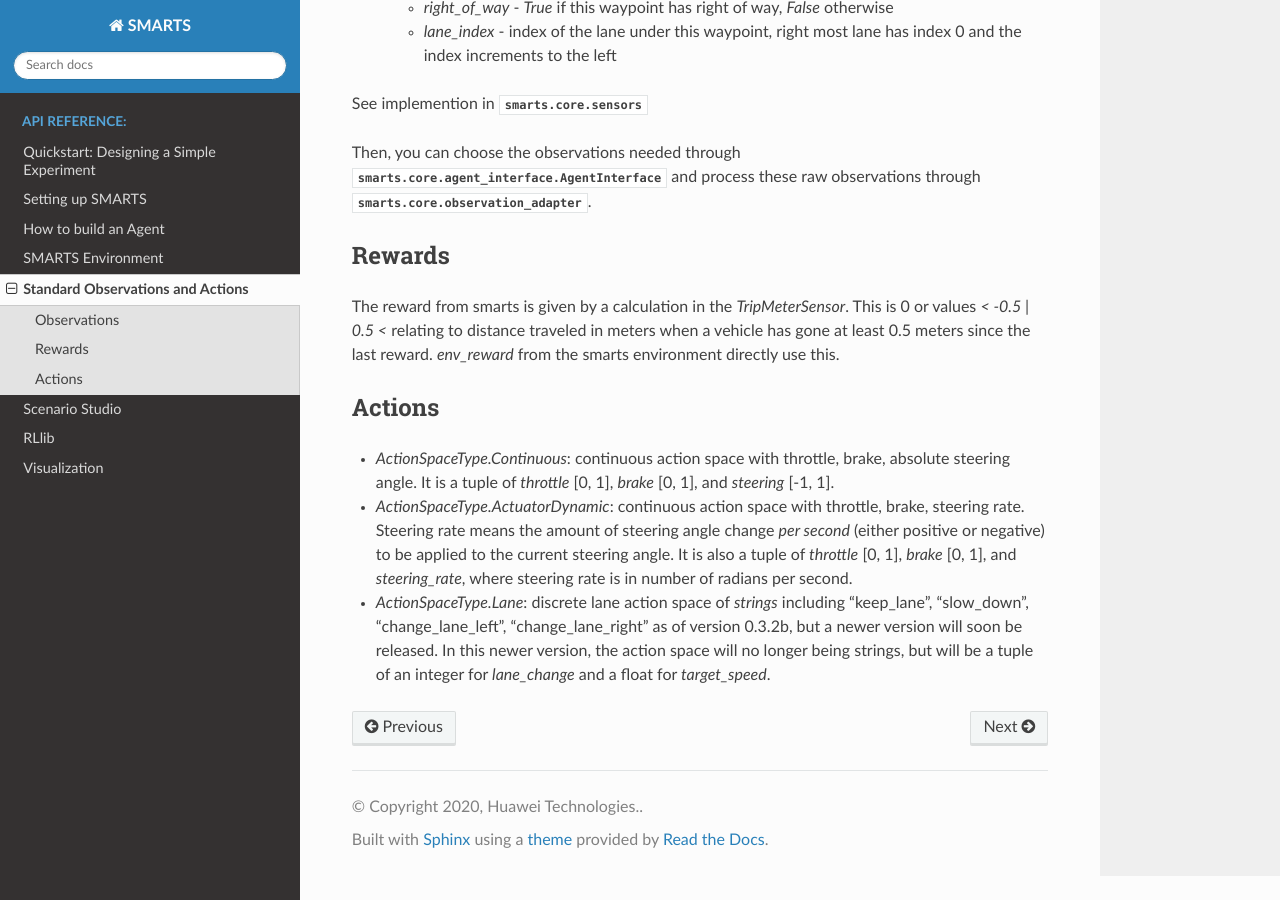
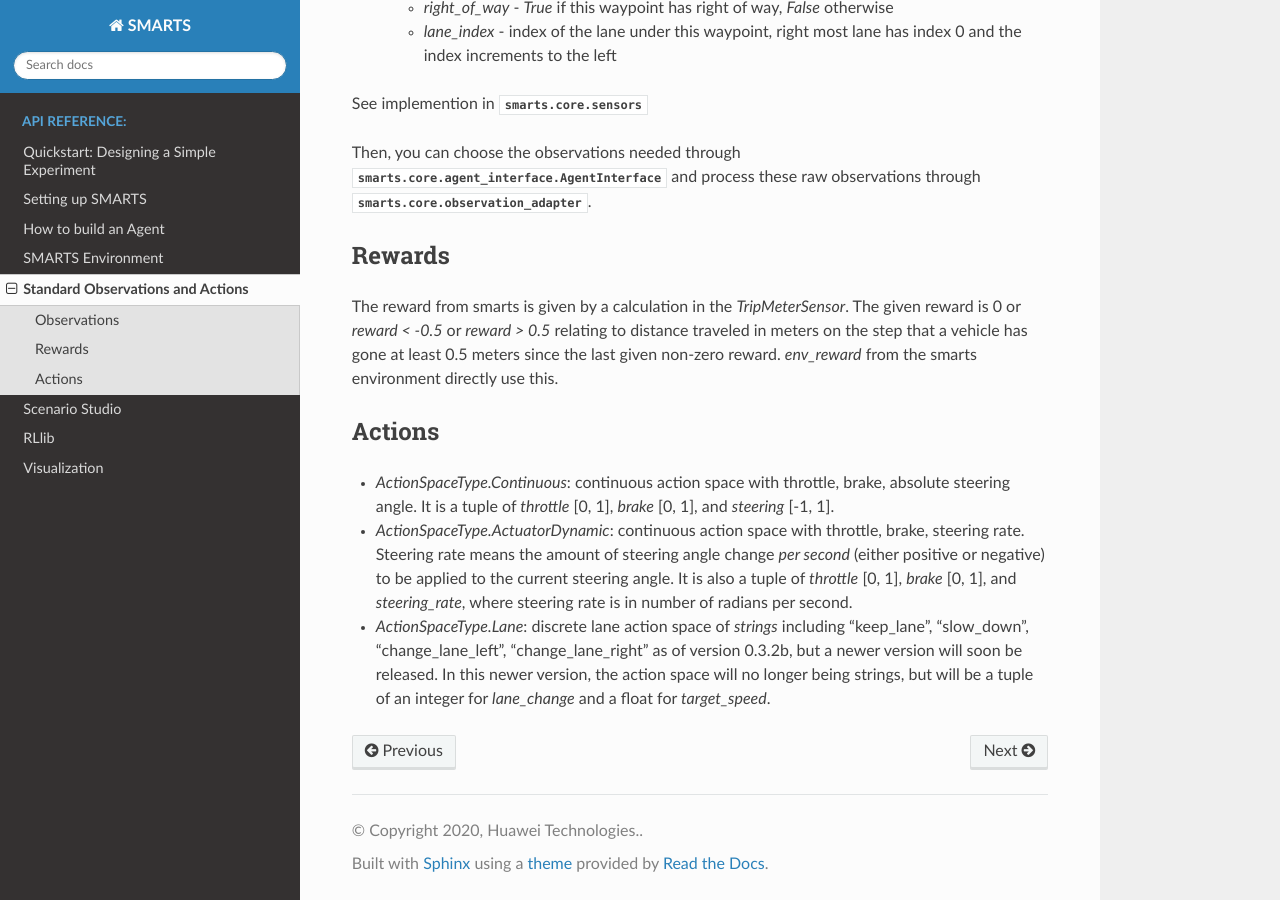
Before and after one commit to huawei-noah/SMARTS, a Sphinx documentation site: the page built from docs/sim/observations.rst, in a window 1280 px wide and 900 px high, scrolled down 2464 px. Built offline with Sphinx 7.4.7 and the Read the Docs theme 2.0.0, drawn with Linux system fonts in a browser that asks for light colours; pages that are not in the unit, such as notebooks, are missing from menus.

Commit message:
Clarify reward

```diff
--- a/docs/sim/observations.rst
+++ b/docs/sim/observations.rst
@@ -74,7 +74,7 @@ Then, you can choose the observations needed through :class:`smarts.core.agent_i
 =======
 Rewards
 =======
-The reward from smarts is given by a calculation in the `TripMeterSensor`. This is 0 or values `< -0.5 | 0.5 <` relating to distance traveled in meters when a vehicle has gone at least 0.5 meters since the last reward. `env_reward` from the smarts environment directly use this.
+The reward from smarts is given by a calculation in the `TripMeterSensor`. The given reward is 0 or `reward < -0.5` or `reward > 0.5` relating to distance traveled in meters on the step that a vehicle has gone at least 0.5 meters since the last given non-zero reward. `env_reward` from the smarts environment directly use this.
 
 =======
 Actions
```
